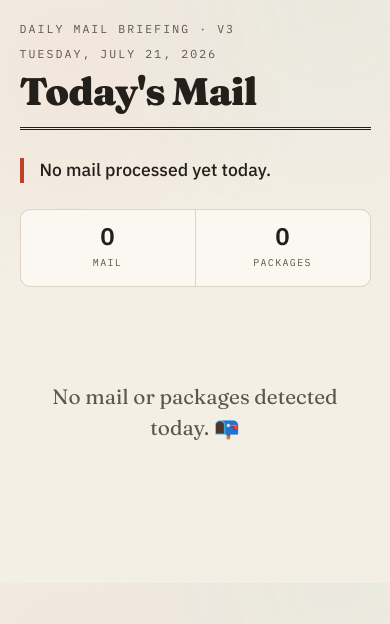
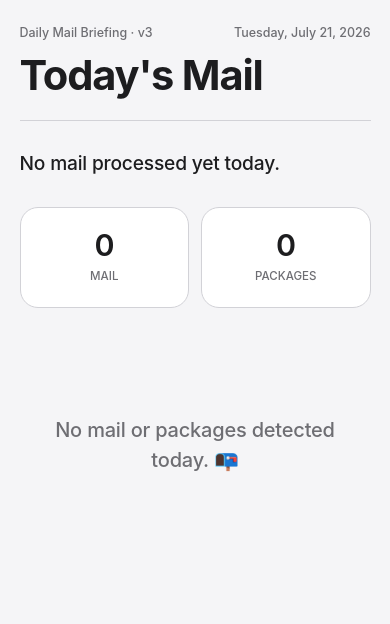
Before and after one commit to JadeDragon95/USPS-informed-delivery, a Flask app: page /today in a window 390 px wide. Shown: the top 624 px of the page. Run offline with Flask 3, Linux system fonts and the light colour scheme.

Commit message:
Enhance today.html with responsive design updates

```diff
--- a/templates/today.html
+++ b/templates/today.html
@@ -2,160 +2,171 @@
 <html lang="en">
 <head>
 <meta charset="utf-8">
-<meta name="viewport" content="width=device-width, initial-scale=1">
-<title>Today's Mail · Briefing</title>
-<link rel="preconnect" href="https://fonts.googleapis.com">
-<link rel="preconnect" href="https://fonts.gstatic.com" crossorigin>
-<link href="https://fonts.googleapis.com/css2?family=Fraunces:opsz,wght@9..144,400;9..144,500;9..144,600;9..144,900&family=IBM+Plex+Sans:wght@400;500;600&family=IBM+Plex+Mono:wght@400;500;600&display=swap" rel="stylesheet">
+<meta name="viewport" content="width=device-width, initial-scale=1, viewport-fit=cover">
+<!-- PWA polish: blend the iOS status bar into the page when home-screen installed -->
+<meta name="apple-mobile-web-app-capable" content="yes">
+<meta name="apple-mobile-web-app-status-bar-style" content="default">
+<meta name="theme-color" content="#f5f5f7">
+<title>Today's Mail</title>
 <style>
   :root{
-    --paper:#f4efe5;
-    --paper-2:#fbf8f1;
-    --ink:#23201b;
-    --ink-soft:#5d564b;
-    --line:#ddd4c4;
-    --stamp:#c0402c;
-    --urgent:#c0402c;
-    --important:#cf7430;
-    --notable:#b08611;
-    --low:#8a8275;
-    --teal:#2f6b63;
-    --hl:#f3d77e;
-    --shadow:0 1px 0 rgba(0,0,0,.04), 0 8px 24px -16px rgba(35,32,27,.35);
+    /* Apple palette: light-gray page, white surfaces, near-black ink */
+    --paper:#f5f5f7;
+    --paper-2:#ffffff;
+    --ink:#1d1d1f;
+    --ink-soft:#6e6e73;
+    --line:#d2d2d7;
+    --stamp:#ff3b30;
+    /* System colors for the 3 importance levels */
+    --urgent:#ff3b30;
+    --important:#ff9500;
+    --notable:#bf7900;
+    --low:#86868b;
+    --teal:#0071e3;           /* Apple blue — packages + links (JS references this) */
+    --hl:#cfe6ff;             /* soft blue marker for sender names */
+    --shadow:0 4px 20px rgba(0,0,0,.06);
   }
   *{box-sizing:border-box;margin:0;padding:0}
   body{
-    font-family:"IBM Plex Sans",sans-serif;
+    font-family:-apple-system,BlinkMacSystemFont,"SF Pro Display","SF Pro Text","Helvetica Neue",Helvetica,Arial,sans-serif;
     background:var(--paper);
-    background-image:
-      radial-gradient(circle at 18% 12%, rgba(192,64,44,.05), transparent 40%),
-      radial-gradient(circle at 85% 0%, rgba(47,107,99,.05), transparent 38%);
     color:var(--ink);
-    line-height:1.5;
-    padding:clamp(20px,5vw,64px) clamp(16px,5vw,48px) 80px;
+    line-height:1.47;
+    padding:clamp(24px,5vw,64px) clamp(16px,5vw,48px) 80px;
     -webkit-font-smoothing:antialiased;
+    -moz-osx-font-smoothing:grayscale;
   }
-  .wrap{max-width:820px;margin:0 auto}
-  .masthead{border-bottom:3px double var(--ink);padding-bottom:18px;margin-bottom:28px}
+  .wrap{max-width:780px;margin:0 auto}
+
+  /* Masthead: big Apple headline, hairline underline instead of a heavy rule */
+  .masthead{border-bottom:1px solid var(--line);padding-bottom:22px;margin-bottom:30px}
   .dateline{
-    font-family:"IBM Plex Mono",monospace;
-    font-size:.72rem;letter-spacing:.18em;text-transform:uppercase;
+    font-size:.78rem;letter-spacing:0;text-transform:none;font-weight:500;
     color:var(--ink-soft);display:flex;justify-content:space-between;
     flex-wrap:wrap;gap:8px;
   }
   .title{
-    font-family:"Fraunces",serif;font-weight:900;
-    font-size:clamp(2.4rem,7vw,3.6rem);line-height:.95;
-    letter-spacing:-.02em;margin:10px 0 0;
+    font-weight:700;
+    font-size:clamp(2.6rem,8vw,3.8rem);line-height:1.05;
+    letter-spacing:-.028em;margin:12px 0 0;
   }
+
   .summary{
-    font-family:"IBM Plex Sans",sans-serif;font-weight:500;
-    font-size:clamp(1.1rem,3vw,1.4rem);
-    line-height:1.4;margin:22px 0 8px;
-    padding-left:16px;border-left:4px solid var(--stamp);
+    font-weight:500;
+    font-size:clamp(1.2rem,3vw,1.55rem);
+    line-height:1.35;letter-spacing:-.01em;margin:26px 0 10px;
+    color:var(--ink);
   }
-  /* Which digest day is being shown + when it was processed.
-     .stale = the data is from a previous day (nothing received yet today),
-     shown in stamp red so it can't be mistaken for today's briefing. */
+  /* Which digest day + when processed. .stale = older-than-today, shown red. */
   .digest-meta{
-    font-family:"IBM Plex Mono",monospace;font-size:.68rem;
-    letter-spacing:.14em;text-transform:uppercase;color:var(--ink-soft);
-    margin:0 0 26px;padding-left:16px;
+    font-size:.82rem;letter-spacing:0;text-transform:none;font-weight:500;
+    color:var(--ink-soft);margin:0 0 30px;
   }
   .digest-meta.stale{color:var(--stamp)}
+
+  /* Stats: two clean white cards with a hairline, Apple-style */
   .stats{
     display:grid;grid-template-columns:repeat(3,1fr);
-    gap:1px;background:var(--line);
-    border:1px solid var(--line);border-radius:10px;overflow:hidden;margin-bottom:34px;
+    gap:12px;margin-bottom:38px;
   }
   .stats.stats-2{grid-template-columns:repeat(2,1fr)}
-  .stat{background:var(--paper-2);padding:14px 16px;text-align:center}
-  .stat b{font-family:"IBM Plex Sans",sans-serif;font-weight:600;font-size:1.9rem;display:block;line-height:1}
-  .stat span{font-family:"IBM Plex Mono",monospace;font-size:.62rem;letter-spacing:.14em;text-transform:uppercase;color:var(--ink-soft)}
+  .stat{
+    background:var(--paper-2);padding:22px 16px;text-align:center;
+    border:1px solid var(--line);border-radius:18px;
+  }
+  .stat b{font-weight:600;font-size:2.4rem;display:block;line-height:1;letter-spacing:-.02em}
+  .stat span{font-size:.72rem;letter-spacing:0;text-transform:uppercase;color:var(--ink-soft);font-weight:500;display:block;margin-top:8px}
   .stat.flag b{color:var(--stamp)}
+
   .section-label{
-    font-family:"IBM Plex Mono",monospace;font-size:.68rem;
-    letter-spacing:.2em;text-transform:uppercase;color:var(--ink-soft);margin:0 0 12px;
+    font-size:.78rem;letter-spacing:0;text-transform:uppercase;
+    color:var(--ink-soft);margin:0 0 12px;font-weight:600;
   }
+
+  /* Cards: white, generously rounded, whisper-soft shadow */
   .card{
     position:relative;background:var(--paper-2);
-    border:1px solid var(--line);border-left:5px solid var(--low);
-    border-radius:12px;padding:18px 20px;margin-bottom:14px;
+    border:1px solid var(--line);border-left:4px solid var(--low);
+    border-radius:18px;padding:20px 22px;margin-bottom:14px;
     box-shadow:var(--shadow);display:flex;gap:16px;align-items:flex-start;
-    transition:transform .15s ease, box-shadow .15s ease;
+    transition:transform .18s ease, box-shadow .18s ease;
     animation:rise .5s ease backwards;
   }
-  .card:hover{transform:translateY(-2px);box-shadow:0 14px 30px -18px rgba(35,32,27,.5)}
+  .card:hover{transform:translateY(-2px);box-shadow:0 10px 30px rgba(0,0,0,.10)}
   .icon{
-    font-size:1.6rem;line-height:1;flex:0 0 auto;
-    width:42px;height:42px;display:grid;place-items:center;
-    background:var(--paper);border:1px solid var(--line);border-radius:10px;
+    font-size:1.5rem;line-height:1;flex:0 0 auto;
+    width:44px;height:44px;display:grid;place-items:center;
+    background:var(--paper);border:1px solid var(--line);border-radius:12px;
   }
   .body{flex:1;min-width:0}
   .row1{display:flex;justify-content:space-between;align-items:flex-start;gap:12px;flex-wrap:wrap}
   .parties{display:flex;flex-direction:column;gap:8px}
   .field-label{
-    font-family:"IBM Plex Mono",monospace;font-size:.58rem;font-weight:600;
-    letter-spacing:.18em;text-transform:uppercase;color:var(--ink-soft);
-    display:block;margin-bottom:2px;
+    font-size:.62rem;font-weight:600;
+    letter-spacing:.06em;text-transform:uppercase;color:var(--ink-soft);
+    display:block;margin-bottom:3px;
   }
   .sender{
-    font-family:"IBM Plex Sans",sans-serif;font-weight:600;
-    font-size:1.2rem;letter-spacing:-.01em;line-height:1.2;display:inline;
+    font-weight:600;
+    font-size:1.2rem;letter-spacing:-.015em;line-height:1.2;display:inline;
     background:linear-gradient(transparent 58%, var(--hl) 58%, var(--hl) 94%, transparent 94%);
     background-size:0% 100%;background-repeat:no-repeat;padding:0 2px;
     animation:highlight .6s ease forwards;
   }
   .recipient{
-    font-family:"IBM Plex Sans",sans-serif;font-weight:600;
-    font-size:1.2rem;letter-spacing:-.01em;line-height:1.2;display:inline;
-    background:linear-gradient(transparent 58%, var(--pcolor,#e7e0d2) 58%, var(--pcolor,#e7e0d2) 94%, transparent 94%);
+    font-weight:600;
+    font-size:1.2rem;letter-spacing:-.015em;line-height:1.2;display:inline;
+    background:linear-gradient(transparent 58%, var(--pcolor,#e8e8ed) 58%, var(--pcolor,#e8e8ed) 94%, transparent 94%);
     background-size:0% 100%;background-repeat:no-repeat;padding:0 2px;
     animation:highlight .6s ease forwards;
   }
   .recipient.unknown{font-weight:500;font-style:italic;font-size:1rem;color:var(--ink-soft);background:none;animation:none}
-  .desc{margin-top:8px;font-size:.95rem;color:#3f3a32}
+  .desc{margin-top:8px;font-size:.98rem;color:var(--ink-soft);line-height:1.45}
   .tracking{
-    margin-top:10px;font-family:"IBM Plex Mono",monospace;font-size:.78rem;
+    margin-top:12px;font-size:.9rem;font-weight:500;
     color:var(--teal);text-decoration:none;display:inline-block;
-    border-bottom:1px dotted var(--teal);
   }
+  .tracking:hover{text-decoration:underline}
+
+  /* Tags: Apple pill style, quiet by default */
   .tags{display:flex;gap:6px;flex-wrap:wrap;align-items:center}
   .tag{
-    font-family:"IBM Plex Mono",monospace;font-size:.62rem;font-weight:600;
-    letter-spacing:.08em;text-transform:uppercase;padding:3px 8px;border-radius:999px;white-space:nowrap;
+    font-size:.68rem;font-weight:600;
+    letter-spacing:0;text-transform:none;padding:4px 11px;border-radius:999px;white-space:nowrap;
   }
   .tag.imp{color:#fff}
   .tag.cat{background:var(--paper);border:1px solid var(--line);color:var(--ink-soft)}
   .tag.conf{background:transparent;border:1px dashed var(--line);color:var(--ink-soft)}
   .tag.action{background:var(--stamp);color:#fff}
   .tag.pkg{background:var(--teal);color:#fff}
-  .lvl-low   { border-left-color:var(--low) }        .lvl-low   .tag.imp{background:var(--low)}
+  .lvl-low   { border-left-color:var(--low) }        .lvl-low    .tag.imp{background:var(--low)}
   .lvl-notable{ border-left-color:var(--notable) }    .lvl-notable .tag.imp{background:var(--notable)}
-  .lvl-urgent{ border-left-color:var(--urgent) }      .lvl-urgent .tag.imp{background:var(--urgent)}
+  .lvl-urgent{ border-left-color:var(--urgent) }      .lvl-urgent  .tag.imp{background:var(--urgent)}
   .pkg-card{border-left-color:var(--teal)}
-  .is-promo{opacity:.62}
+  .is-promo{opacity:.6}
   .is-promo .sender{font-style:italic}
   .stamp{
-    position:absolute;top:14px;right:16px;
-    font-family:"IBM Plex Mono",monospace;font-size:.6rem;font-weight:600;
-    letter-spacing:.18em;color:var(--stamp);
-    border:1.5px solid var(--stamp);border-radius:4px;padding:2px 6px;
-    transform:rotate(4deg);opacity:.8;
+    position:absolute;top:16px;right:18px;
+    font-size:.62rem;font-weight:600;
+    letter-spacing:.06em;color:var(--stamp);
+    border:1.5px solid var(--stamp);border-radius:6px;padding:2px 7px;
+    opacity:.85;
   }
   .empty{
-    text-align:center;padding:60px 20px;color:var(--ink-soft);
-    font-family:"Fraunces",serif;font-size:1.3rem;
+    text-align:center;padding:70px 20px;color:var(--ink-soft);
+    font-size:1.25rem;font-weight:500;letter-spacing:-.01em;
   }
+
+  /* Promo toggle: Apple pill button */
   .promo-toggle{
-    width:100%;margin:6px 0 14px;padding:12px 16px;
-    background:var(--paper-2);border:1px dashed var(--line);border-radius:10px;
-    font-family:"IBM Plex Mono",monospace;font-size:.72rem;font-weight:600;
-    letter-spacing:.12em;text-transform:uppercase;color:var(--ink-soft);
+    width:100%;margin:8px 0 14px;padding:14px 16px;
+    background:var(--paper-2);border:1px solid var(--line);border-radius:14px;
+    font-size:.9rem;font-weight:500;
+    letter-spacing:0;text-transform:none;color:var(--teal);
     cursor:pointer;display:flex;align-items:center;justify-content:center;gap:8px;
-    transition:background .15s ease,color .15s ease;
+    transition:background .15s ease;
   }
-  .promo-toggle:hover{background:var(--paper);color:var(--ink)}
+  .promo-toggle:hover{background:var(--paper)}
   .promo-toggle .chev{transition:transform .2s ease}
   .promo-toggle.open .chev{transform:rotate(180deg)}
   #promos-region{display:none}
@@ -164,9 +175,13 @@
      get stuck invisible (the entrance fade "plays" while hidden otherwise). */
   #promos-region .card{animation:none !important;opacity:1 !important}
   #promos-region .sender,#promos-region .recipient{animation:none !important;background-size:100% 100% !important}
+
   @keyframes rise{from{opacity:0;transform:translateY(10px)}to{opacity:1;transform:none}}
   @keyframes highlight{from{background-size:0% 100%}to{background-size:100% 100%}}
-  @media(max-width:520px){.stats{grid-template-columns:1fr 1fr 1fr}.stat b{font-size:1.5rem}}
+  @media(max-width:520px){
+    .stats.stats-2{grid-template-columns:1fr 1fr}
+    .stat b{font-size:1.9rem}
+  }
 </style>
 </head>
 <body>
```
